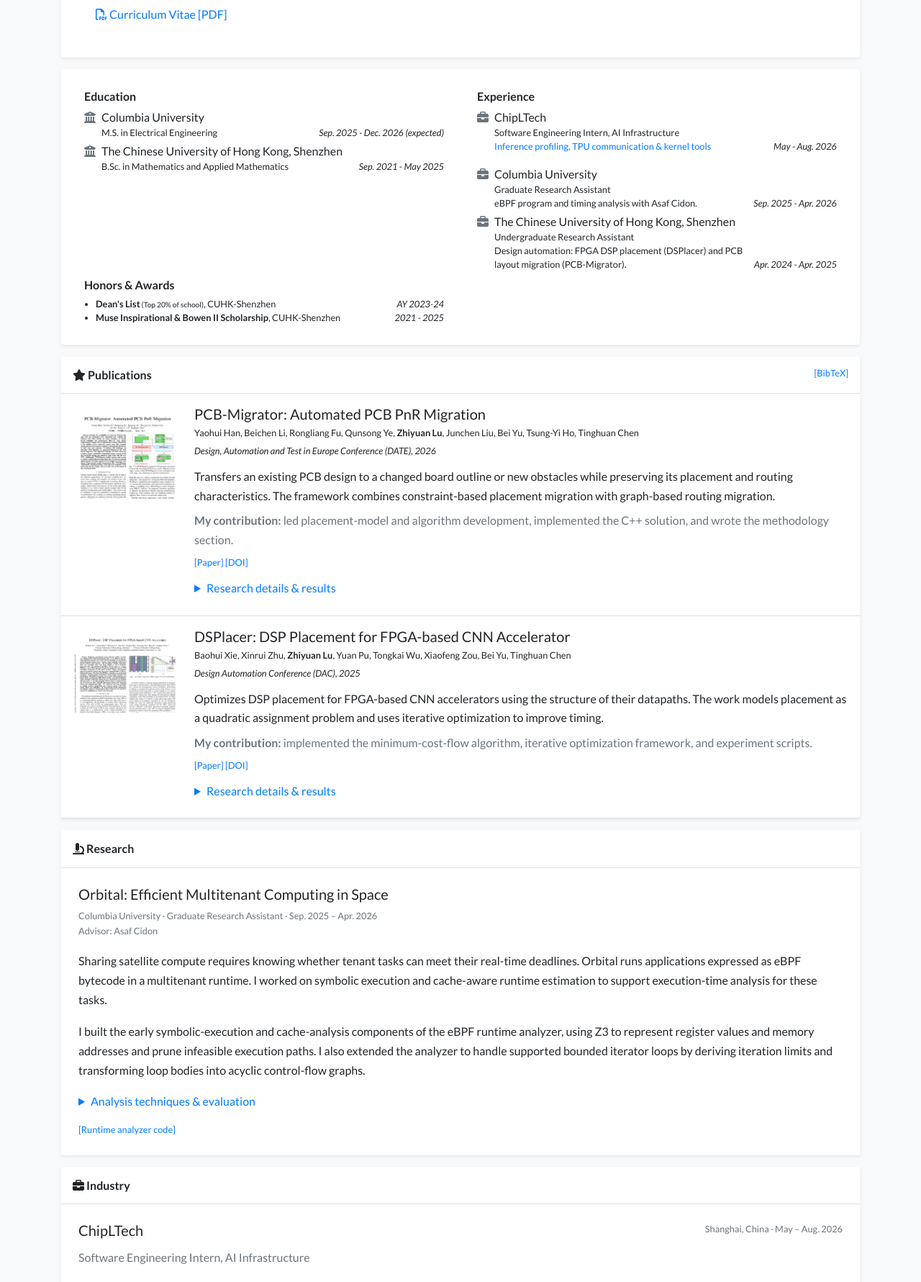
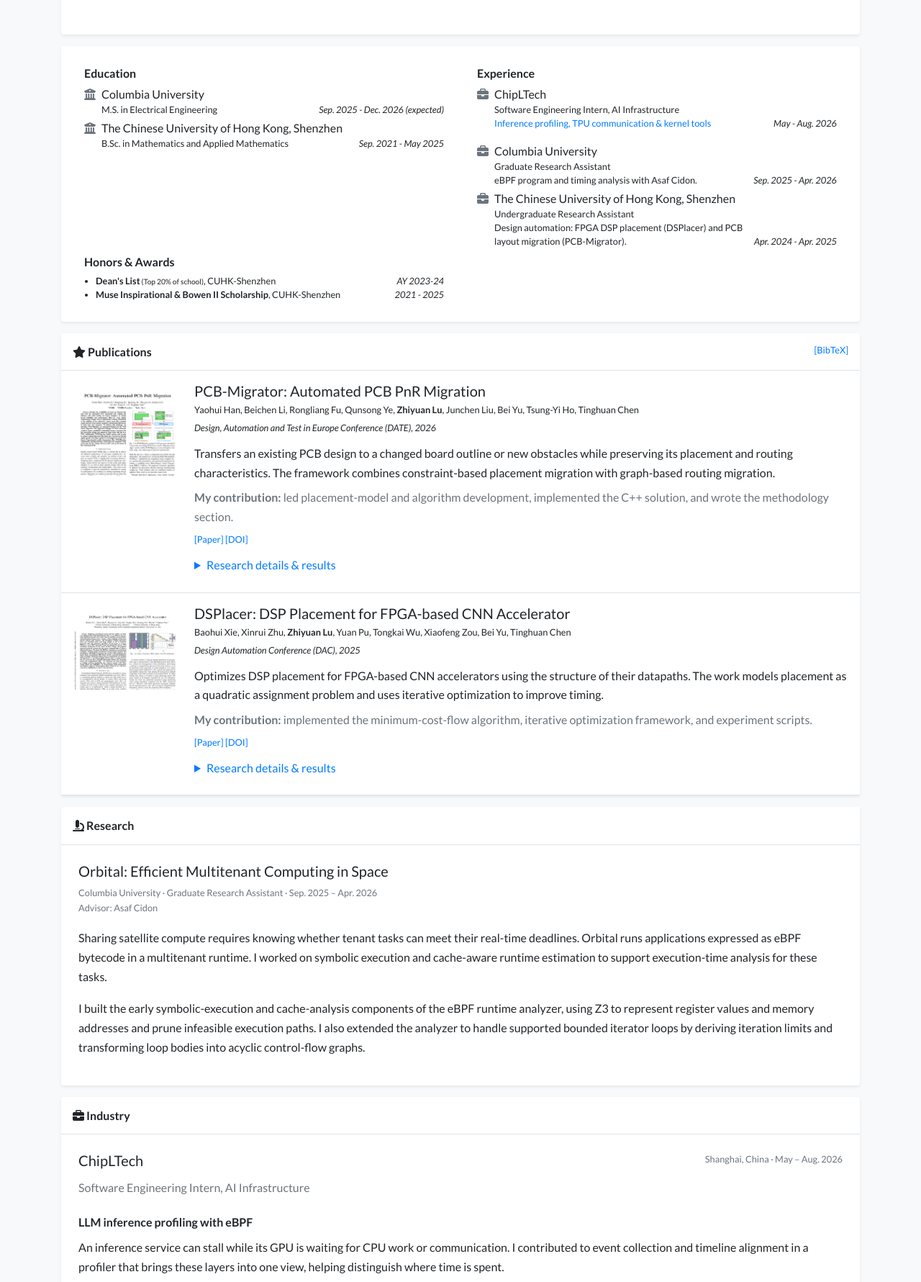
Before and after one commit to River41/River41.github.io, a plain HTML site: page index.html in a window 1280 px wide. Shown: the part 659-2440 px from the top of the page at 72% size. Drawn offline with nearby package versions, Linux system fonts and the light colour scheme.

Commit message:
Remove homepage CV download and limit under-review Orbital details

```diff
--- a/index.html
+++ b/index.html
@@ -79,7 +79,6 @@
                     </li>
                     <li class="nav-item"><a class="nav-link" href="#research">Research</a></li>
                     <li class="nav-item"><a class="nav-link" href="#industry">Industry</a></li>
-                    <li class="nav-item"><a class="nav-link" href="assets/files/Zhiyuan_Lu_CV.pdf">CV</a></li>
                     <li class="nav-item"><a class="nav-link" href="https://github.com/River41" target="_blank" rel="noopener">GitHub</a></li>
                 </ul>
             </div>
@@ -127,7 +126,6 @@
                                 </a>
                             </div>
                         </div>
-                        <a class="d-inline-block mt-2" href="assets/files/Zhiyuan_Lu_CV.pdf"><i class="far fa-file-pdf"></i> Curriculum Vitae [PDF]</a>
                     </div>
                 </div>
             </div>
@@ -267,8 +265,7 @@
                 <p class="small text-muted">Columbia University · Graduate Research Assistant · Sep. 2025 – Apr. 2026<br>Advisor: Asaf Cidon</p>
                 <p>Sharing satellite compute requires knowing whether tenant tasks can meet their real-time deadlines. Orbital runs applications expressed as eBPF bytecode in a multitenant runtime. I worked on symbolic execution and cache-aware runtime estimation to support execution-time analysis for these tasks.</p>
                 <p>I built the early symbolic-execution and cache-analysis components of the eBPF runtime analyzer, using Z3 to represent register values and memory addresses and prune infeasible execution paths. I also extended the analyzer to handle supported bounded iterator loops by deriving iteration limits and transforming loop bodies into acyclic control-flow graphs.</p>
-                <details><summary>Analysis techniques &amp; evaluation</summary><div class="mt-3"><p><strong>Symbolic execution.</strong> Implemented the depth-first analysis foundation, representing register values and memory addresses symbolically in Z3. Generated constraints for bytecode arithmetic and branches, and pruned paths with unsatisfiable branch conditions.</p><p><strong>Cache-aware estimates.</strong> Built an early cache model that used solver queries about symbolic addresses under the current path constraints to account for memory-access costs.</p><p><strong>Solver efficiency.</strong> Filtered relevant constraints, reused an incremental solver across branches, added constant-value fast paths, and batched candidate cache conditions. Isolated solver queries in subprocesses to enforce hard timeouts.</p><p><strong>Bounded-loop support.</strong> Used three-color DFS to identify loop regions, derived iteration bounds for supported iterator loops, and transformed their bodies into acyclic control-flow graphs for analysis.</p><p><strong>Team evaluation.</strong> Orbital’s final system produced execution-time bounds that were 38.6% tighter on average than prior methods. On NOEL-V with LRU caches, cache-aware bounds allowed the scheduler to admit 70% more real-time jobs than a baseline that charged every memory access as a cache miss.</p></div></details>
-                <p class="small mt-3 mb-0"><a href="https://github.com/fprime-bpf/runtime-verifier" target="_blank" rel="noopener">[Runtime analyzer code]</a></p>
+
             </div>
         </section>
         <section class="my-3 bg-white shadow-sm rounded-sm" id="industry">
```
Also changed, not shown: 1 other file.
